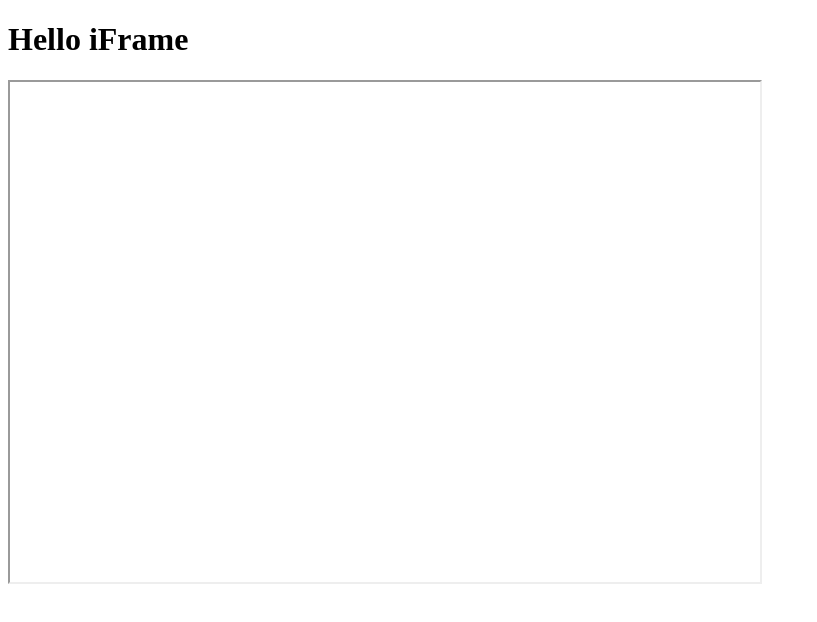
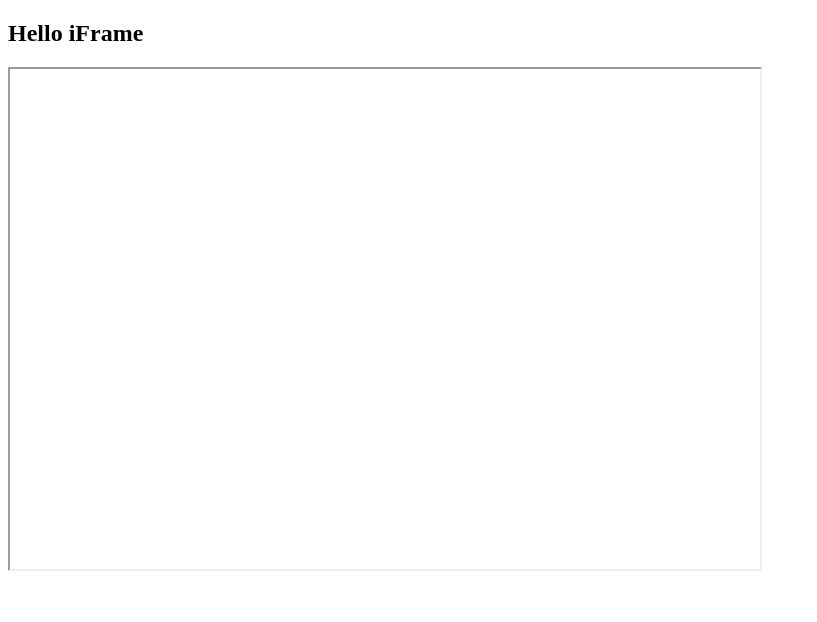
Before and after one commit to disney2hub/ResearchMap, a plain HTML site: page index.html in a window 1280 px wide. Shown: the whole page, without its empty margins (0-817 px from the left). Drawn offline with nearby package versions, Linux system fonts and the light colour scheme.

Commit message:
Update index.html

```diff
--- a/index.html
+++ b/index.html
@@ -5,7 +5,7 @@
 
 </head>
 <body>
-  <h1>Hello iFrame</h1>
+  <h2>Hello iFrame</h2>
   <iframe src="map.html" width="750px" height="500px"  border="2"></iframe>
 </body>
 </html>
```
